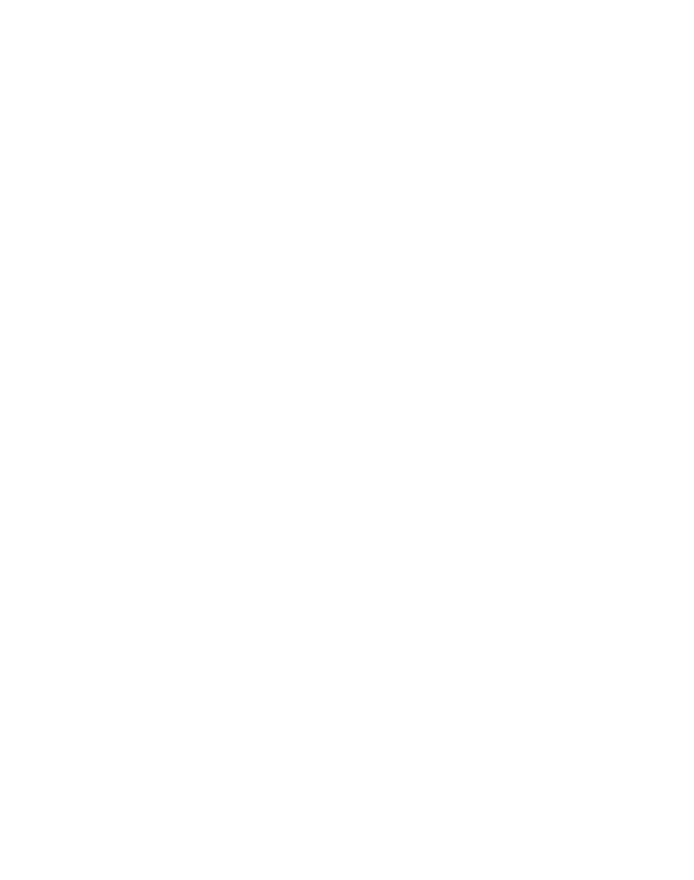
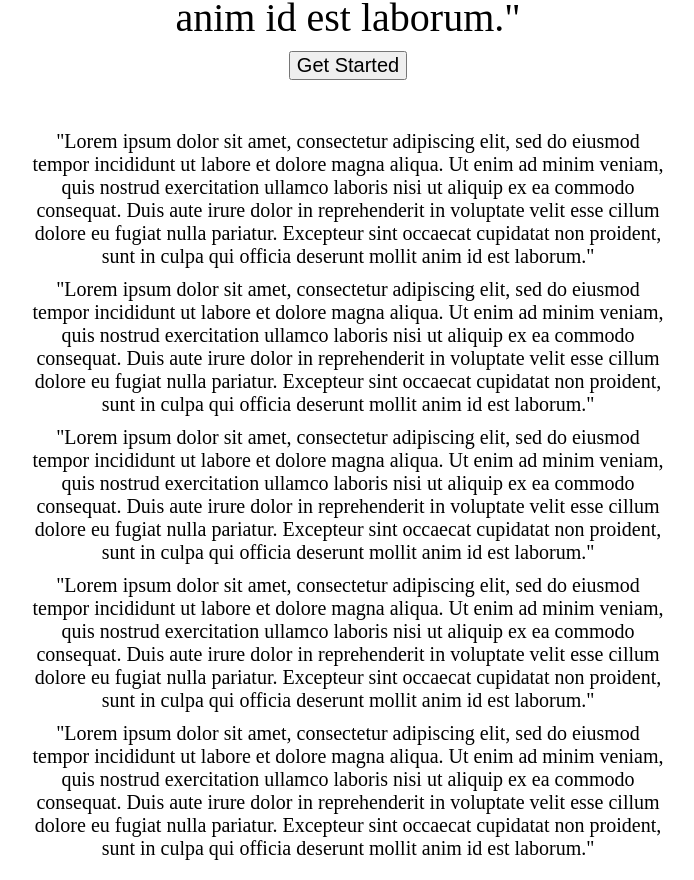
Before and after one commit to zhaoj1/book-logging, a React (Create React App) app: page / in a window 1280 px wide. Shown: the part 635-1515 px from the top of the page, without its empty margins (292-986 px from the left). Before the commit the page ends 808 px from the top, so only its background shows below. Built offline with nearby package versions, Linux system fonts and the light colour scheme.

Commit message:
react-reveal

```diff
--- a/package.json
+++ b/package.json
@@ -10,6 +10,7 @@
     "js-cookie": "^2.2.1",
     "react": "^16.13.1",
     "react-dom": "^16.13.1",
+    "react-reveal": "^1.2.2",
     "react-router-dom": "^5.2.0",
     "react-scripts": "3.4.1"
   },
--- a/src/App.css
+++ b/src/App.css
@@ -1,6 +1,8 @@
 html, body, #app, #app>div {
   height: 100%;
 }
+
+/* -------------------------------Landing--------------------------------------- */
 
 .landing{
   display:flex;
@@ -10,53 +12,40 @@
   height: '100%';
 }
 
-.logo .app-description .app-features{
+.logo, .app-description, .app-features{
   margin: auto;
   margin-bottom: 10px;
   width: 50%;
+  font-size: 20px;
+  animation: slide-in 1s ease;
+}
+
+.logo, .app-description{
+  font-size: 40px;
+}
+
+.features-line-item{
+  margin: auto;
+  margin-bottom: 10px;
   font-size: 20px;
 }
 
 .startBtn{
   margin: auto;
-  margin-bottom: 10px;
+  margin-bottom: 50px;
   font-size: 20px;
+  animation: slide-in 1s ease;
 }
 
-/* const centeredStyle = {
-  margin: 'auto',
-  marginBottom: '10px',
-  width: '50%',
-  fontSize: '20px',
-  opacity: '1',
-  transform: 'translateY(0)'
+@keyframes slide-in {
+  0% {
+    opacity: 0;
+    transform: translateX(200px);
+  }
+  100%{
+    opacity: 1;
+    transform: translateX(0);
+  }
 }
 
-const btnStyle = {
-  margin: 'auto',
-  marginBottom: '10px',
-  fontSize: '20px',
-}
-
-const pageStyle = {
-  display:'flex',
-  flexDirection: 'column',
-  textAlign: 'center',
-  justifyContents: 'center',
-  height: '100%',
-}
-
-
-
-
-<div className='landing' style={pageStyle}>
-      <div className='logo' style={centeredStyle}>LOGO</div>
-      <div className='app-description' style={centeredStyle}>
-        "Lorem ipsum dolor sit amet, consectetur adipiscing elit, sed do eiusmod tempor incididunt ut labore et dolore magna aliqua. Ut enim ad minim veniam, quis nostrud exercitation ullamco laboris nisi ut aliquip ex ea commodo consequat. Duis aute irure dolor in reprehenderit in voluptate velit esse cillum dolore eu fugiat nulla pariatur. Excepteur sint occaecat cupidatat non proident, sunt in culpa qui officia deserunt mollit anim id est laborum."
-      </div>
-      <Link to='/register'>
-        <button className='startBtn' style={btnStyle}>
-          Get Started
-        </button>
-      </Link>
-      <div className='app-features' style={centeredStyle}> */
+/* -------------------------------  --------------------------------------- */
--- a/src/components/Landing.js
+++ b/src/components/Landing.js
@@ -1,5 +1,6 @@
 import React from 'react';
 import { Link } from "react-router-dom";
+import Slide from 'react-reveal/Slide';
 
 function Landing(){
 
@@ -15,11 +16,23 @@
         </button>
       </Link>
       <div className='app-features' >
-        "Lorem ipsum dolor sit amet, consectetur adipiscing elit, sed do eiusmod tempor incididunt ut labore et dolore magna aliqua. Ut enim ad minim veniam, quis nostrud exercitation ullamco laboris nisi ut aliquip ex ea commodo consequat. Duis aute irure dolor in reprehenderit in voluptate velit esse cillum dolore eu fugiat nulla pariatur. Excepteur sint occaecat cupidatat non proident, sunt in culpa qui officia deserunt mollit anim id est laborum."<br></br>
-        "Lorem ipsum dolor sit amet, consectetur adipiscing elit, sed do eiusmod tempor incididunt ut labore et dolore magna aliqua. Ut enim ad minim veniam, quis nostrud exercitation ullamco laboris nisi ut aliquip ex ea commodo consequat. Duis aute irure dolor in reprehenderit in voluptate velit esse cillum dolore eu fugiat nulla pariatur. Excepteur sint occaecat cupidatat non proident, sunt in culpa qui officia deserunt mollit anim id est laborum."<br></br>
-        "Lorem ipsum dolor sit amet, consectetur adipiscing elit, sed do eiusmod tempor incididunt ut labore et dolore magna aliqua. Ut enim ad minim veniam, quis nostrud exercitation ullamco laboris nisi ut aliquip ex ea commodo consequat. Duis aute irure dolor in reprehenderit in voluptate velit esse cillum dolore eu fugiat nulla pariatur. Excepteur sint occaecat cupidatat non proident, sunt in culpa qui officia deserunt mollit anim id est laborum."<br></br>
-        "Lorem ipsum dolor sit amet, consectetur adipiscing elit, sed do eiusmod tempor incididunt ut labore et dolore magna aliqua. Ut enim ad minim veniam, quis nostrud exercitation ullamco laboris nisi ut aliquip ex ea commodo consequat. Duis aute irure dolor in reprehenderit in voluptate velit esse cillum dolore eu fugiat nulla pariatur. Excepteur sint occaecat cupidatat non proident, sunt in culpa qui officia deserunt mollit anim id est laborum."<br></br>
-        "Lorem ipsum dolor sit amet, consectetur adipiscing elit, sed do eiusmod tempor incididunt ut labore et dolore magna aliqua. Ut enim ad minim veniam, quis nostrud exercitation ullamco laboris nisi ut aliquip ex ea commodo consequat. Duis aute irure dolor in reprehenderit in voluptate velit esse cillum dolore eu fugiat nulla pariatur. Excepteur sint occaecat cupidatat non proident, sunt in culpa qui officia deserunt mollit anim id est laborum."
+        <Slide>
+          <div className='features-line-item' >
+            "Lorem ipsum dolor sit amet, consectetur adipiscing elit, sed do eiusmod tempor incididunt ut labore et dolore magna aliqua. Ut enim ad minim veniam, quis nostrud exercitation ullamco laboris nisi ut aliquip ex ea commodo consequat. Duis aute irure dolor in reprehenderit in voluptate velit esse cillum dolore eu fugiat nulla pariatur. Excepteur sint occaecat cupidatat non proident, sunt in culpa qui officia deserunt mollit anim id est laborum."
+          </div>
+          <div className='features-line-item' >
+            "Lorem ipsum dolor sit amet, consectetur adipiscing elit, sed do eiusmod tempor incididunt ut labore et dolore magna aliqua. Ut enim ad minim veniam, quis nostrud exercitation ullamco laboris nisi ut aliquip ex ea commodo consequat. Duis aute irure dolor in reprehenderit in voluptate velit esse cillum dolore eu fugiat nulla pariatur. Excepteur sint occaecat cupidatat non proident, sunt in culpa qui officia deserunt mollit anim id est laborum."
+          </div>
+          <div className='features-line-item' >
+            "Lorem ipsum dolor sit amet, consectetur adipiscing elit, sed do eiusmod tempor incididunt ut labore et dolore magna aliqua. Ut enim ad minim veniam, quis nostrud exercitation ullamco laboris nisi ut aliquip ex ea commodo consequat. Duis aute irure dolor in reprehenderit in voluptate velit esse cillum dolore eu fugiat nulla pariatur. Excepteur sint occaecat cupidatat non proident, sunt in culpa qui officia deserunt mollit anim id est laborum."
+          </div>
+          <div className='features-line-item' >
+            "Lorem ipsum dolor sit amet, consectetur adipiscing elit, sed do eiusmod tempor incididunt ut labore et dolore magna aliqua. Ut enim ad minim veniam, quis nostrud exercitation ullamco laboris nisi ut aliquip ex ea commodo consequat. Duis aute irure dolor in reprehenderit in voluptate velit esse cillum dolore eu fugiat nulla pariatur. Excepteur sint occaecat cupidatat non proident, sunt in culpa qui officia deserunt mollit anim id est laborum."
+          </div>
+          <div className='features-line-item' >
+            "Lorem ipsum dolor sit amet, consectetur adipiscing elit, sed do eiusmod tempor incididunt ut labore et dolore magna aliqua. Ut enim ad minim veniam, quis nostrud exercitation ullamco laboris nisi ut aliquip ex ea commodo consequat. Duis aute irure dolor in reprehenderit in voluptate velit esse cillum dolore eu fugiat nulla pariatur. Excepteur sint occaecat cupidatat non proident, sunt in culpa qui officia deserunt mollit anim id est laborum."
+          </div>
+        </Slide>
       </div>
     </div>
   )
```
Also changed, not shown: 1 other file (tests, documents, lock files or other folders).
